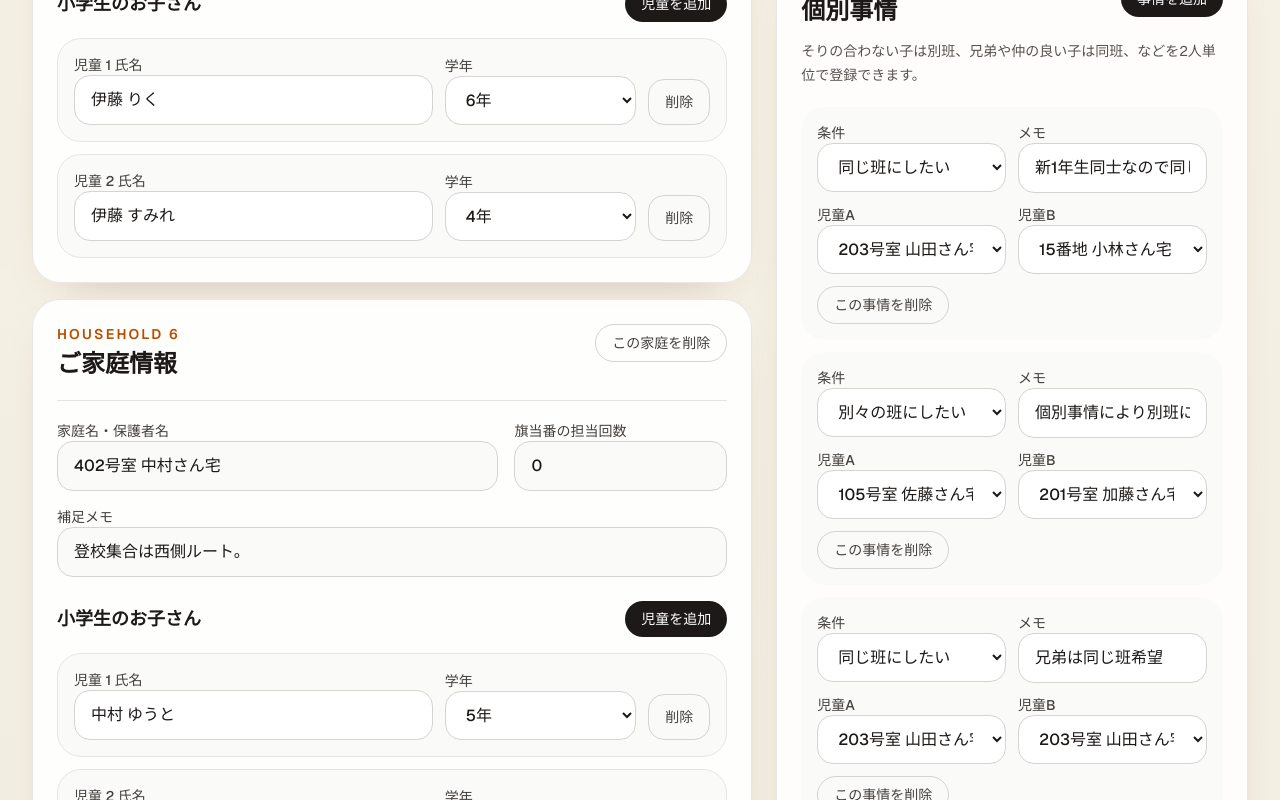
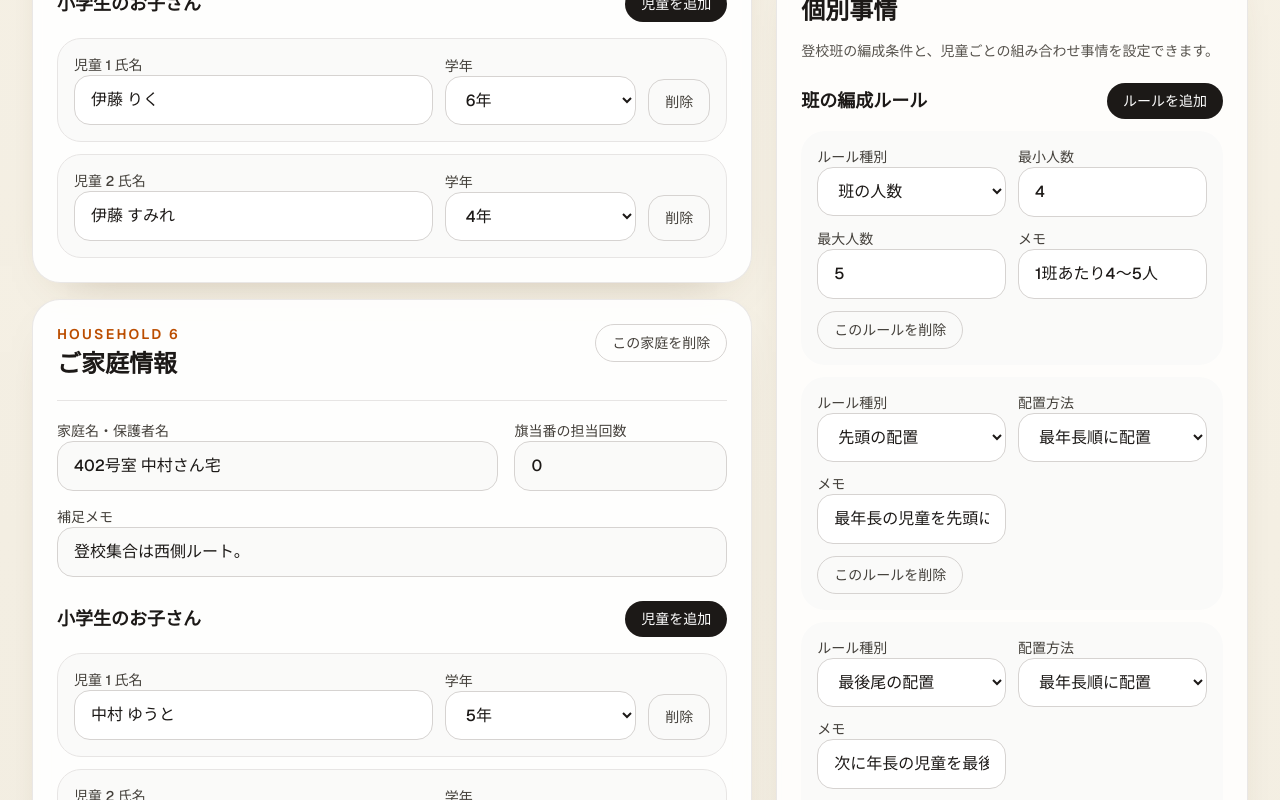
Before and after one commit to kusa-mochi/shudan-toko-maker, a Next.js app in the folder shudan-toko-maker/: page / in a window 1280 px wide. Shown: the part 3340-4140 px from the top of the page. Built offline with nearby package versions, Linux system fonts and the light colour scheme.

Commit message:
班の人数上下限と、班内の先頭・最後尾の決め方をユーザーが指定できるようにした

```diff
--- a/shudan-toko-maker/app/components/PairRulesPanel.tsx
+++ b/shudan-toko-maker/app/components/PairRulesPanel.tsx
@@ -3,16 +3,129 @@
 import { usePlannerContext } from "./PlannerContext";
 
 export function PairRulesPanel() {
-  const { pairRules, childOptions, addPairRule, updatePairRule, removePairRule } =
-    usePlannerContext();
+  const {
+    pairRules,
+    childOptions,
+    addPairRule,
+    updatePairRule,
+    removePairRule,
+    groupRules,
+    addGroupRule,
+    updateGroupRule,
+    removeGroupRule,
+  } = usePlannerContext();
 
   return (
     <section className="rounded-[32px] border border-stone-200/90 bg-white/85 p-5 shadow-[0_18px_45px_-35px_rgba(87,58,18,0.45)] backdrop-blur sm:p-6">
-      <div className="flex items-center justify-between gap-3">
       <div>
         <p className="text-sm font-semibold tracking-[0.16em] text-amber-700">RULES</p>
         <h2 className="mt-1 text-2xl font-semibold text-stone-900">個別事情</h2>
       </div>
+      <p className="mt-3 text-sm leading-6 text-stone-600">
+        登校班の編成条件と、児童ごとの組み合わせ事情を設定できます。
+      </p>
+
+      {/* 班の編成ルール */}
+      <div className="mt-5">
+        <div className="flex items-center justify-between gap-3">
+          <h3 className="text-lg font-semibold text-stone-900">班の編成ルール</h3>
+          <button
+            type="button"
+            onClick={addGroupRule}
+            className="rounded-full bg-stone-900 px-4 py-2 text-sm font-medium text-white transition hover:bg-stone-700"
+          >
+            ルールを追加
+          </button>
+        </div>
+
+        <div className="mt-3 space-y-3">
+          {groupRules.length === 0 ? (
+            <p className="rounded-3xl bg-stone-50 px-4 py-4 text-sm text-stone-600">
+              班の編成ルールはありません。デフォルト値（4〜5人、最年長順に先頭・最後尾配置）が使用されます。
+            </p>
+          ) : null}
+
+          {groupRules.map((rule) => (
+            <div key={rule.id} className="rounded-3xl bg-stone-50 p-4">
+              <div className="grid gap-3 md:grid-cols-2">
+                <label className="space-y-2 text-sm font-medium text-stone-700">
+                  ルール種別
+                  <select
+                    value={rule.type}
+                    onChange={(event) => updateGroupRule(rule.id, "type", event.target.value)}
+                    className="w-full rounded-2xl border border-stone-300 bg-white px-4 py-3 text-base text-stone-900 outline-none transition focus:border-amber-500"
+                  >
+                    <option value="groupSize">班の人数</option>
+                    <option value="leaderPosition">先頭の配置</option>
+                    <option value="rearPosition">最後尾の配置</option>
+                  </select>
+                </label>
+
+                {rule.type === "groupSize" ? (
+                  <>
+                    <label className="space-y-2 text-sm font-medium text-stone-700">
+                      最小人数
+                      <input
+                        type="number"
+                        min={1}
+                        value={rule.minSize}
+                        onChange={(event) => updateGroupRule(rule.id, "minSize", event.target.value)}
+                        className="w-full rounded-2xl border border-stone-300 bg-white px-4 py-3 text-base text-stone-900 outline-none transition focus:border-amber-500"
+                      />
+                    </label>
+                    <label className="space-y-2 text-sm font-medium text-stone-700">
+                      最大人数
+                      <input
+                        type="number"
+                        min={1}
+                        value={rule.maxSize}
+                        onChange={(event) => updateGroupRule(rule.id, "maxSize", event.target.value)}
+                        className="w-full rounded-2xl border border-stone-300 bg-white px-4 py-3 text-base text-stone-900 outline-none transition focus:border-amber-500"
+                      />
+                    </label>
+                  </>
+                ) : (
+                  <label className="space-y-2 text-sm font-medium text-stone-700">
+                    配置方法
+                    <select
+                      value={rule.strategy}
+                      onChange={(event) => updateGroupRule(rule.id, "strategy", event.target.value)}
+                      className="w-full rounded-2xl border border-stone-300 bg-white px-4 py-3 text-base text-stone-900 outline-none transition focus:border-amber-500"
+                    >
+                      <option value="most-senior">最年長順に配置</option>
+                      <option value="none">自動配置しない</option>
+                    </select>
+                  </label>
+                )}
+
+                <label className="space-y-2 text-sm font-medium text-stone-700">
+                  メモ
+                  <input
+                    type="text"
+                    value={rule.note}
+                    onChange={(event) => updateGroupRule(rule.id, "note", event.target.value)}
+                    placeholder="補足メモ"
+                    className="w-full rounded-2xl border border-stone-300 bg-white px-4 py-3 text-base text-stone-900 outline-none transition focus:border-amber-500"
+                  />
+                </label>
+              </div>
+
+              <button
+                type="button"
+                onClick={() => removeGroupRule(rule.id)}
+                className="mt-3 rounded-full border border-stone-300 px-4 py-2 text-sm font-medium text-stone-700 transition hover:border-stone-900 hover:text-stone-900"
+              >
+                このルールを削除
+              </button>
+            </div>
+          ))}
+        </div>
+      </div>
+
+      {/* 児童の組み合わせ */}
+      <div className="mt-6">
+        <div className="flex items-center justify-between gap-3">
+          <h3 className="text-lg font-semibold text-stone-900">児童の組み合わせ</h3>
           <button
             type="button"
             onClick={addPairRule}
@@ -21,14 +134,14 @@ export function PairRulesPanel() {
             事情を追加
           </button>
         </div>
-      <p className="mt-3 text-sm leading-6 text-stone-600">
+        <p className="mt-2 text-sm leading-6 text-stone-600">
           そりの合わない子は別班、兄弟や仲の良い子は同班、などを2人単位で登録できます。
         </p>
 
-      <div className="mt-5 space-y-3">
+        <div className="mt-3 space-y-3">
           {pairRules.length === 0 ? (
             <p className="rounded-3xl bg-stone-50 px-4 py-4 text-sm text-stone-600">
-            まだ個別事情はありません。必要な場合のみ追加してください。
+              まだ組み合わせ事情はありません。必要な場合のみ追加してください。
             </p>
           ) : null}
 
@@ -101,6 +214,7 @@ export function PairRulesPanel() {
             </div>
           ))}
         </div>
+      </div>
     </section>
   );
 }
--- a/shudan-toko-maker/app/components/PlannerContext.tsx
+++ b/shudan-toko-maker/app/components/PlannerContext.tsx
@@ -11,6 +11,7 @@ import { createDemoPlannerState } from "./plannerDemoData";
 import {
   compareChildrenBySeniority,
   createChild,
+  createGroupRule,
   createHousehold,
   createPairRule,
   createSchoolEvent,
@@ -22,6 +23,7 @@ import {
 import type {
   FlagDutySettings,
   Grade,
+  GroupRule,
   Household,
   PairRule,
   SchoolEvent,
@@ -35,6 +37,7 @@ type ChildOption = {
 type PlannerContextValue = {
   households: Household[];
   pairRules: PairRule[];
+  groupRules: GroupRule[];
   schoolEvents: SchoolEvent[];
   flagDutySettings: FlagDutySettings;
   lastSavedAt: string;
@@ -58,6 +61,9 @@ type PlannerContextValue = {
   addPairRule: () => void;
   updatePairRule: (ruleId: string, field: keyof PairRule, value: string) => void;
   removePairRule: (ruleId: string) => void;
+  addGroupRule: () => void;
+  updateGroupRule: (ruleId: string, field: keyof GroupRule, value: string) => void;
+  removeGroupRule: (ruleId: string) => void;
   addSchoolEvent: () => void;
   updateSchoolEventText: (
     eventId: string,
@@ -76,10 +82,12 @@ export function PlannerProvider({ children }: { children: ReactNode }) {
   const householdIdRef = useRef(demoState.nextIds.household);
   const childIdRef = useRef(demoState.nextIds.child);
   const pairRuleIdRef = useRef(demoState.nextIds.pairRule);
+  const groupRuleIdRef = useRef(demoState.nextIds.groupRule);
   const schoolEventIdRef = useRef(demoState.nextIds.schoolEvent);
 
   const [households, setHouseholds] = useState<Household[]>(demoState.households);
   const [pairRules, setPairRules] = useState<PairRule[]>(demoState.pairRules);
+  const [groupRules, setGroupRules] = useState<GroupRule[]>(demoState.groupRules);
   const [schoolEvents, setSchoolEvents] = useState<SchoolEvent[]>(demoState.schoolEvents);
   const [flagDutySettings, setFlagDutySettings] = useState<FlagDutySettings>(
     demoState.flagDutySettings,
@@ -236,6 +244,32 @@ export function PlannerProvider({ children }: { children: ReactNode }) {
     setPairRules((current) => current.filter((rule) => rule.id !== ruleId));
   };
 
+  const addGroupRule = () => {
+    const ruleId = `group-rule-${groupRuleIdRef.current}`;
+    groupRuleIdRef.current += 1;
+    setGroupRules((current) => [...current, createGroupRule(ruleId)]);
+  };
+
+  const updateGroupRule = (ruleId: string, field: keyof GroupRule, value: string) => {
+    setGroupRules((current) =>
+      current.map((rule) => {
+        if (rule.id !== ruleId) {
+          return rule;
+        }
+
+        if (field === "minSize" || field === "maxSize") {
+          return { ...rule, [field]: Math.max(1, Number.parseInt(value || "1", 10) || 1) };
+        }
+
+        return { ...rule, [field]: value };
+      }),
+    );
+  };
+
+  const removeGroupRule = (ruleId: string) => {
+    setGroupRules((current) => current.filter((rule) => rule.id !== ruleId));
+  };
+
   const addSchoolEvent = () => {
     const eventId = `school-event-${schoolEventIdRef.current}`;
     schoolEventIdRef.current += 1;
@@ -298,12 +332,13 @@ export function PlannerProvider({ children }: { children: ReactNode }) {
   const value: PlannerContextValue = {
     households,
     pairRules,
+    groupRules,
     schoolEvents,
     flagDutySettings,
     lastSavedAt,
     childOptions,
     childCount: childRecords.length,
-    groupPlan: generateSchoolGroups(households, pairRules),
+    groupPlan: generateSchoolGroups(households, pairRules, groupRules),
     flagDutyPlan: generateFlagDutySchedule(households, schoolEvents, flagDutySettings),
     saveDraft,
     addHousehold,
@@ -317,6 +352,9 @@ export function PlannerProvider({ children }: { children: ReactNode }) {
     addPairRule,
     updatePairRule,
     removePairRule,
+    addGroupRule,
+    updateGroupRule,
+    removeGroupRule,
     addSchoolEvent,
     updateSchoolEventText,
     toggleEventGrade,
--- a/shudan-toko-maker/app/components/plannerDemoData.ts
+++ b/shudan-toko-maker/app/components/plannerDemoData.ts
@@ -1,5 +1,6 @@
 import type {
   FlagDutySettings,
+  GroupRule,
   Household,
   PairRule,
   SchoolEvent,
@@ -8,12 +9,14 @@ import type {
 export type DemoPlannerState = {
   households: Household[];
   pairRules: PairRule[];
+  groupRules: GroupRule[];
   schoolEvents: SchoolEvent[];
   flagDutySettings: FlagDutySettings;
   nextIds: {
     household: number;
     child: number;
     pairRule: number;
+    groupRule: number;
     schoolEvent: number;
   };
 };
@@ -148,6 +151,32 @@ export function createDemoPlannerState(): DemoPlannerState {
         note: "兄弟は同じ班希望",
       },
     ],
+    groupRules: [
+      {
+        id: "group-rule-1",
+        type: "groupSize",
+        minSize: 4,
+        maxSize: 5,
+        strategy: "most-senior",
+        note: "1班あたり4〜5人",
+      },
+      {
+        id: "group-rule-2",
+        type: "leaderPosition",
+        minSize: 4,
+        maxSize: 5,
+        strategy: "most-senior",
+        note: "最年長の児童を先頭に配置",
+      },
+      {
+        id: "group-rule-3",
+        type: "rearPosition",
+        minSize: 4,
+        maxSize: 5,
+        strategy: "most-senior",
+        note: "次に年長の児童を最後尾に配置",
+      },
+    ],
     schoolEvents: [
       {
         id: "school-event-1",
@@ -176,6 +205,7 @@ export function createDemoPlannerState(): DemoPlannerState {
       household: 12,
       child: 21,
       pairRule: 4,
+      groupRule: 4,
       schoolEvent: 4,
     },
   };
--- a/shudan-toko-maker/app/components/plannerUtils.ts
+++ b/shudan-toko-maker/app/components/plannerUtils.ts
@@ -6,6 +6,7 @@ import type {
   GeneratedGroup,
   Grade,
   GroupPlan,
+  GroupRule,
   Household,
   PairRule,
   SchoolEvent,
@@ -57,6 +58,17 @@ export function createSchoolEvent(id: string): SchoolEvent {
     title: "",
     date: "",
     targetGrades: [6],
+  };
+}
+
+export function createGroupRule(id: string): GroupRule {
+  return {
+    id,
+    type: "groupSize",
+    minSize: 4,
+    maxSize: 5,
+    strategy: "most-senior",
+    note: "",
   };
 }
 
@@ -196,13 +208,13 @@ function buildTogetherComponents(
   return components;
 }
 
-function calculateGroupCount(childCount: number): number | null {
+function calculateGroupCount(childCount: number, minPerGroup: number, maxPerGroup: number): number | null {
   if (childCount === 0) {
     return null;
   }
 
-  const minimumGroups = Math.ceil(childCount / 5);
-  const maximumGroups = Math.floor(childCount / 4);
+  const minimumGroups = Math.ceil(childCount / maxPerGroup);
+  const maximumGroups = Math.floor(childCount / minPerGroup);
 
   if (minimumGroups <= maximumGroups) {
     return minimumGroups;
@@ -211,8 +223,8 @@ function calculateGroupCount(childCount: number): number | null {
   return null;
 }
 
-function createTargetSizes(childCount: number, groupCount: number): number[] {
-  if (groupCount === 1 && childCount < 4) {
+function createTargetSizes(childCount: number, groupCount: number, minPerGroup: number): number[] {
+  if (groupCount === 1 && childCount < minPerGroup) {
     return [childCount];
   }
 
@@ -226,6 +238,7 @@ function chooseBestGroup(
   groups: InternalGroup[],
   component: GroupComponent,
   separateMap: Map<string, Set<string>>,
+  maxPerGroup: number,
 ) {
   return [...groups]
     .map((group) => {
@@ -242,7 +255,7 @@ function chooseBestGroup(
       }, 0);
 
       const finalSize = currentMembers.length + component.members.length;
-      const overflowBeyondFive = Math.max(0, finalSize - 5);
+      const overflowBeyondMax = Math.max(0, finalSize - maxPerGroup);
       const overflowBeyondTarget = Math.max(0, finalSize - group.targetSize);
       const shortage = group.targetSize - currentMembers.length;
 
@@ -250,7 +263,7 @@ function chooseBestGroup(
         group,
         conflictCount,
         finalSize,
-        overflowBeyondFive,
+        overflowBeyondMax,
         overflowBeyondTarget,
         shortage,
       };
@@ -260,8 +273,8 @@ function chooseBestGroup(
         return a.conflictCount - b.conflictCount;
       }
 
-      if (a.overflowBeyondFive !== b.overflowBeyondFive) {
-        return a.overflowBeyondFive - b.overflowBeyondFive;
+      if (a.overflowBeyondMax !== b.overflowBeyondMax) {
+        return a.overflowBeyondMax - b.overflowBeyondMax;
       }
 
       if (a.overflowBeyondTarget !== b.overflowBeyondTarget) {
@@ -280,7 +293,7 @@ function chooseBestGroup(
     })[0];
 }
 
-export function generateSchoolGroups(households: Household[], rules: PairRule[]): GroupPlan {
+export function generateSchoolGroups(households: Household[], rules: PairRule[], groupRules: GroupRule[] = []): GroupPlan {
   const warnings: string[] = [];
   const children = getAllChildRecords(households).sort(compareChildrenBySeniority);
 
@@ -291,16 +304,32 @@ export function generateSchoolGroups(households: Household[], rules: PairRule[])
     };
   }
 
-  const calculatedGroupCount = calculateGroupCount(children.length);
+  let minPerGroup = 4;
+  let maxPerGroup = 5;
+  let assignLeaders = true;
+  let assignRears = true;
+
+  for (const rule of groupRules) {
+    if (rule.type === "groupSize") {
+      minPerGroup = rule.minSize;
+      maxPerGroup = rule.maxSize;
+    } else if (rule.type === "leaderPosition") {
+      assignLeaders = rule.strategy !== "none";
+    } else if (rule.type === "rearPosition") {
+      assignRears = rule.strategy !== "none";
+    }
+  }
+
+  const calculatedGroupCount = calculateGroupCount(children.length, minPerGroup, maxPerGroup);
   const groupCount = calculatedGroupCount ?? 1;
 
   if (!calculatedGroupCount) {
     warnings.push(
-      `児童数が ${children.length} 人のため、全班を4〜5人にそろえることはできません。暫定的な人数で班分けしています。`,
+      `児童数が ${children.length} 人のため、全班を${minPerGroup}〜${maxPerGroup}人にそろえることはできません。暫定的な人数で班分けしています。`,
     );
   }
 
-  const targetSizes = createTargetSizes(children.length, groupCount);
+  const targetSizes = createTargetSizes(children.length, groupCount, minPerGroup);
   const groups: InternalGroup[] = Array.from({ length: groupCount }, (_, index) => ({
     index,
     targetSize: targetSizes[index],
@@ -308,21 +337,30 @@ export function generateSchoolGroups(households: Household[], rules: PairRule[])
   }));
 
   const anchorGroupByChildId = new Map<string, number>();
+  let anchorOffset = 0;
 
+  if (assignLeaders) {
     groups.forEach((group, index) => {
       const leader = children[index];
-    const rear = children[groupCount + index];
 
       if (leader) {
         group.leader = leader;
         anchorGroupByChildId.set(leader.id, group.index);
       }
+    });
+    anchorOffset = groupCount;
+  }
+
+  if (assignRears) {
+    groups.forEach((group, index) => {
+      const rear = children[anchorOffset + index];
 
       if (rear) {
         group.rear = rear;
         anchorGroupByChildId.set(rear.id, group.index);
       }
     });
+  }
 
   const { togetherMap, separateMap, warnings: ruleWarnings } = buildRuleMaps(children, rules);
   warnings.push(...ruleWarnings);
@@ -384,7 +422,7 @@ export function generateSchoolGroups(households: Household[], rules: PairRule[])
   pendingComponents
     .sort((a, b) => compareChildrenBySeniority(a.members[0], b.members[0]))
     .forEach((component) => {
-      const candidate = chooseBestGroup(groups, component, separateMap);
+      const candidate = chooseBestGroup(groups, component, separateMap, maxPerGroup);
 
       if (candidate.conflictCount > 0) {
         warnings.push(
@@ -392,9 +430,9 @@ export function generateSchoolGroups(households: Household[], rules: PairRule[])
         );
       }
 
-      if (candidate.overflowBeyondFive > 0) {
+      if (candidate.overflowBeyondMax > 0) {
         warnings.push(
-          `第${candidate.group.index + 1}班は条件を優先したため ${candidate.finalSize} 人になり、5人を超えています。`,
+          `第${candidate.group.index + 1}班は条件を優先したため ${candidate.finalSize} 人になり、${maxPerGroup}人を超えています。`,
         );
       }
 
@@ -411,8 +449,8 @@ export function generateSchoolGroups(households: Household[], rules: PairRule[])
       ...(group.rear ? [group.rear] : []),
     ];
 
-    if (members.length < 4 || members.length > 5) {
-      warnings.push(`第${group.index + 1}班は ${members.length} 人です。4〜5人の範囲を外れています。`);
+    if (members.length < minPerGroup || members.length > maxPerGroup) {
+      warnings.push(`第${group.index + 1}班は ${members.length} 人です。${minPerGroup}〜${maxPerGroup}人の範囲を外れています。`);
     }
 
     return {
```
Also changed, not shown: shudan-toko-maker/app/components/plannerTypes.ts (+12 -0 lines). Lines whose indentation alone changed are shown as unchanged.
